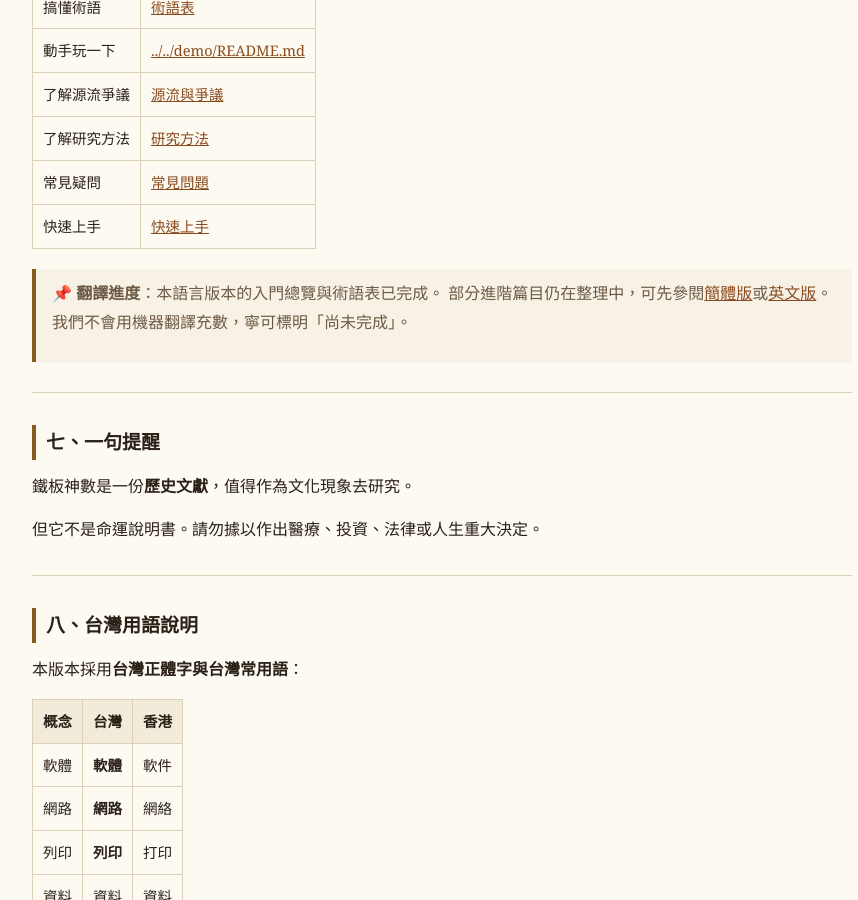
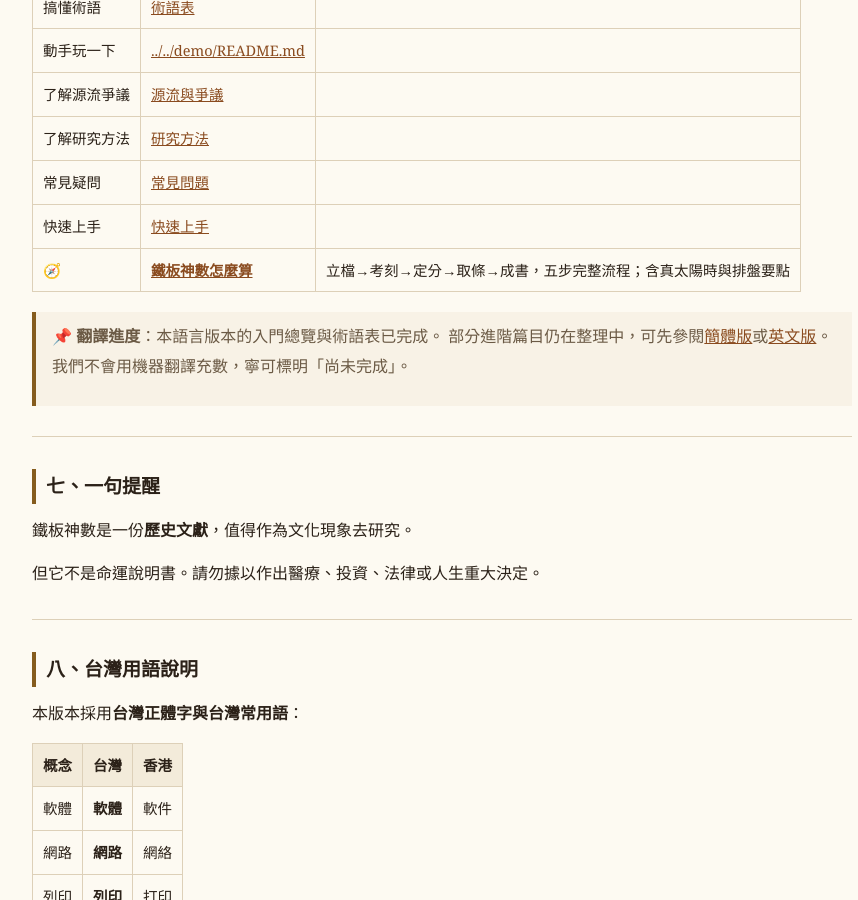
Before and after one commit to tiebanshenshuapp-bot/tiebanshenshu, a Jekyll site: the page built from docs/zh-tw/index.md, in a window 1280 px wide and 900 px high, scrolled down 2825 px. Shown: the whole window, without its empty margins (198-1056 px from the left). Built offline with Jekyll 4.4.1, drawn with Linux system fonts in a browser that asks for light colours.

Commit message:
docs: zh-tw 首页加「怎么算」内链（提升新页可发现性）

```diff
--- a/docs/zh-tw/index.md
+++ b/docs/zh-tw/index.md
@@ -110,6 +110,7 @@ layout: default
 | 了解研究方法 | [研究方法](research-methods.md) |
 | 常見疑問 | [常見問題](faq.md) |
 | 快速上手 | [快速上手](getting-started.md) |
+| 🧭 | **[鐵板神數怎麼算](how-to-calculate.md)** | 立檔→考刻→定分→取條→成書，五步完整流程；含真太陽時與排盤要點 |
 
 > 📌 **翻譯進度**：本語言版本的入門總覽與術語表已完成。
 > 部分進階篇目仍在整理中，可先參閱[簡體版](../zh-hans/index.md)或[英文版](../en/index.md)。
```
